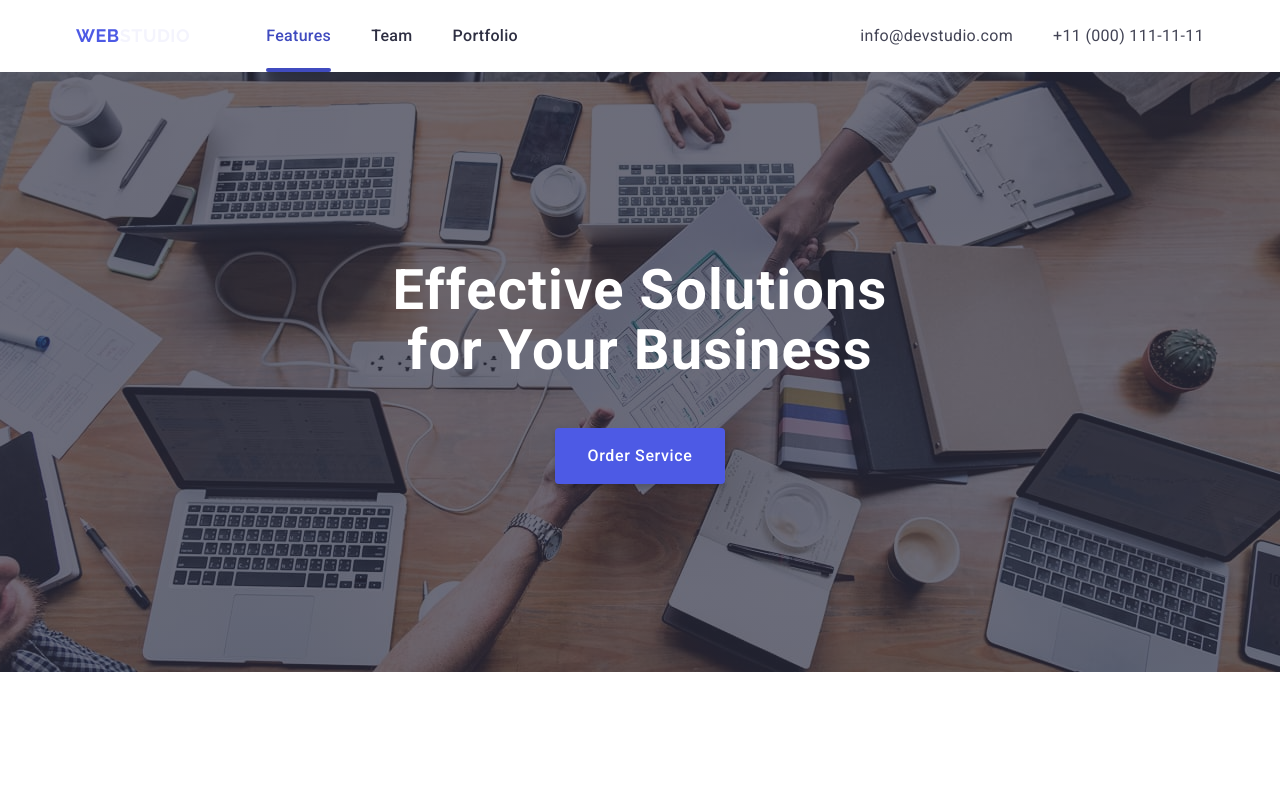
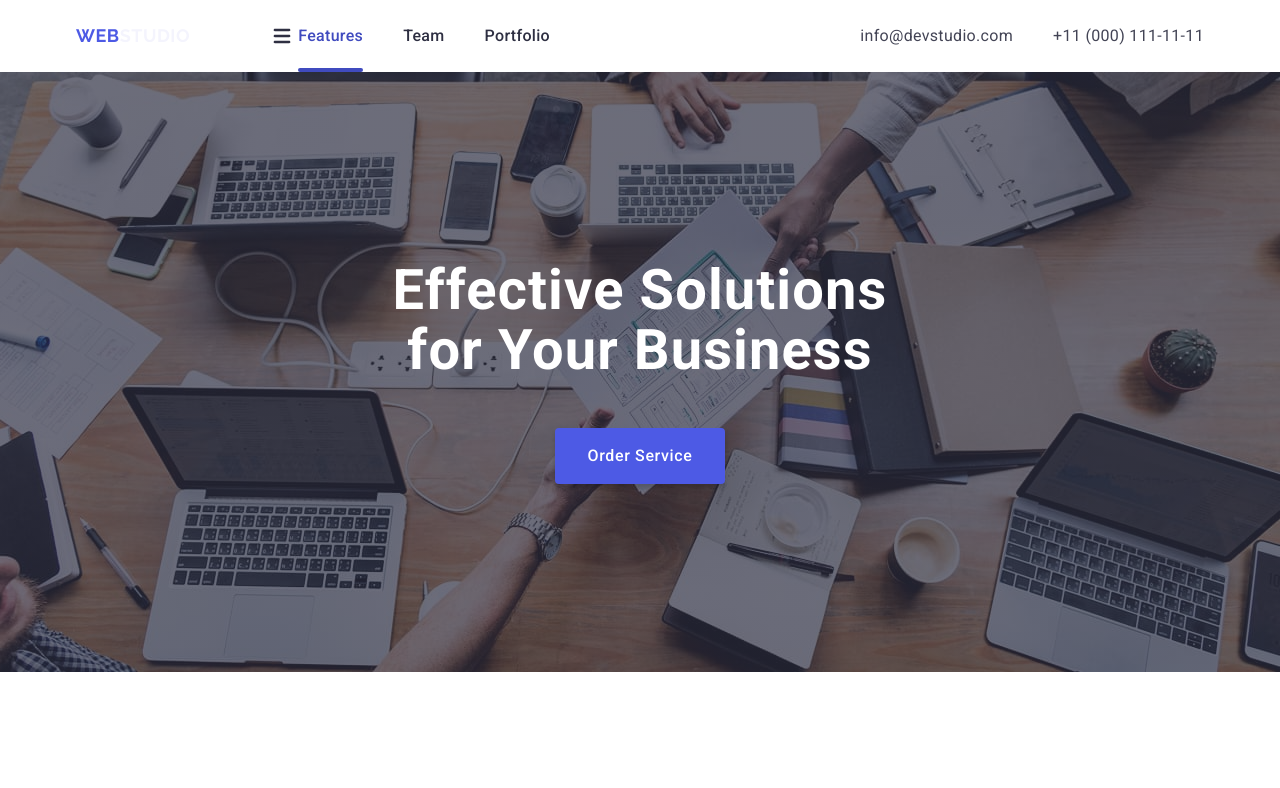
Before and after one commit to IhorBrodiaga/goit-markup-hw-06, a plain HTML site: page index.html in a window 1280 px wide. Shown: the top 788 px of the page. Drawn offline with nearby package versions, Linux system fonts and the light colour scheme.

Commit message:
add markup

```diff
--- a/css/header.css
+++ b/css/header.css
@@ -30,7 +30,6 @@
   flex-direction: row;
   gap: 0;
   margin-right: 120px;
-  padding: 16px 0;
 }
 
 @media only screen and (min-width: 768px) {
@@ -177,7 +176,7 @@
   }
 }
 
-.mobile-menu-btn {
+.header-menu-btn {
   display: flex;
   align-items: center;
   justify-content: center;
@@ -190,10 +189,10 @@
   line-height: 0;
 }
 
-.mobile-menu-btn:focus {
+.header-menu-btn:focus {
   outline: none;
 }
 
-.mobile-menu-btn-icon {
+.header-menu-btn-icon {
   color: #2e2f42;
 }
--- a/index.html
+++ b/index.html
@@ -29,8 +29,8 @@
           <a href="./index.html" class="logo"
             >Web<span class="accent">Studio</span></a
           >
-          <button class="mobile-menu-btn" type="button">
-            <svg class="mobile-menu-btn-icon" width="24" height="24">
+          <button class="header-menu-btn" type="button">
+            <svg class="header-menu-btn-icon" width="24" height="24">
               <use href="./images/icons.svg#burger-menu"></use>
             </svg>
           </button>
```
